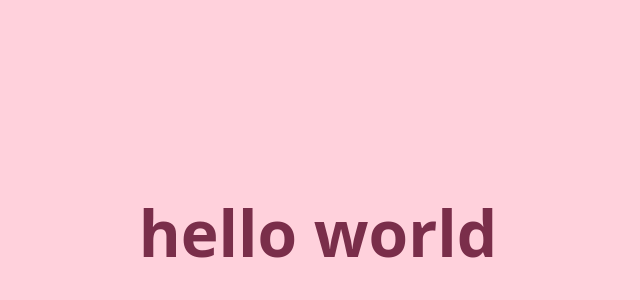
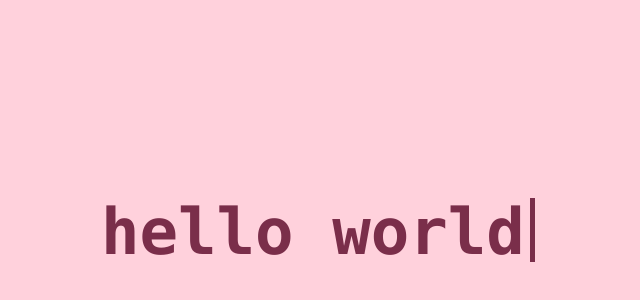
Before and after one commit to yaerilim/yaerilim, a plain HTML site: page index.html in a window 1280 px wide. Shown: the part 168-468 px from the top of the page, without its empty margins (322-962 px from the left). Drawn offline with Linux system fonts and the light colour scheme.

Commit message:
Add typing animation to hello world
Co-Authored-By: Claude Opus 5.5 <noreply@anthropic.com>

```diff
--- a/index.html
+++ b/index.html
@@ -10,13 +10,34 @@
       background: #ffd1dc;
       display: grid;
       place-items: center;
-      font-family: ui-rounded, system-ui, -apple-system, sans-serif;
+      font-family: ui-monospace, "SF Mono", Menlo, monospace;
       color: #7a2e4a;
     }
-    h1 { margin: 0; font-size: clamp(2rem, 8vw, 4rem); font-weight: 600; }
+    h1 { margin: 0; font-size: clamp(2rem, 8vw, 4rem); font-weight: 600; white-space: pre; }
+    .cursor {
+      display: inline-block;
+      width: 0.08em;
+      height: 1em;
+      margin-left: 0.08em;
+      background: currentColor;
+      vertical-align: -0.12em;
+      animation: blink 1s steps(1) infinite;
+    }
+    @keyframes blink { 50% { opacity: 0; } }
   </style>
 </head>
 <body>
-  <h1>hello world</h1>
+  <h1 aria-label="hello world"><span id="text"></span><span class="cursor" aria-hidden="true"></span></h1>
+
+  <script>
+    const message = "hello world";
+    const el = document.getElementById("text");
+    let i = 0;
+    function type() {
+      el.textContent = message.slice(0, ++i);
+      if (i < message.length) setTimeout(type, 110 + Math.random() * 120);
+    }
+    setTimeout(type, 600);
+  </script>
 </body>
 </html>
```
